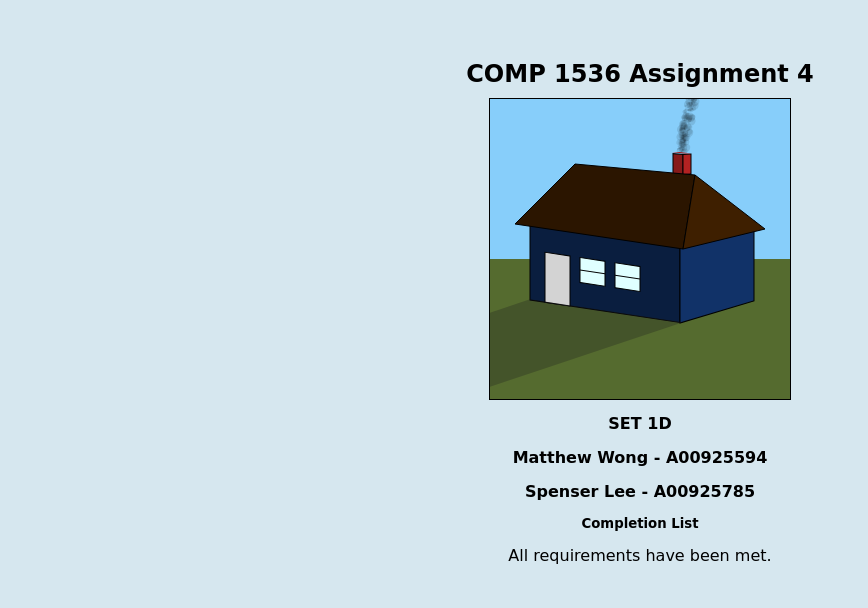
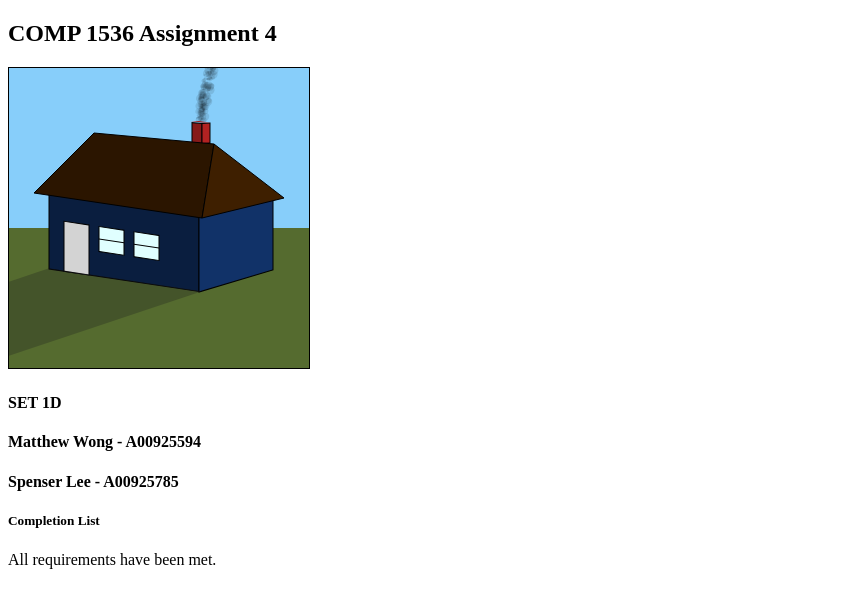
Before and after one commit to SpenserL/CanvasAssignment, a plain HTML site: page index.html in a window 1280 px wide. Shown: the whole page, without its empty margins (0-868 px from the left). Drawn offline with Linux system fonts and the light colour scheme; a web font is replaced by a local one.

Commit message:
Changed styling for bootstrap integration

```diff
--- a/styles.css
+++ b/styles.css
@@ -1,14 +1,9 @@
 body {
-   margin: 0;
-   padding: 0;
-   background-color: #D6E7EF;
-   font-family: times;
+  /*font-family: 'Voces', cursive;*/
 }
 
-h1, h2, h3, h4, h5, p {
-    font-family: 'Voces', cursive;
-    margin: 5px;
-    padding: 5px;
+.jumbotron {
+  border-radius: 0 !important;
 }
 
 /* Seems to stretch canvas to incorrect size
@@ -22,9 +17,8 @@ canvas {
     background-color: lightblue;
 }
 
-.container {
-    padding-top: 50px;
-    text-align: center;
-    margin: auto;
-    /*background-color: #999;*/
+@media screen and (max-width: 991px){
+    #canvas {
+        text-align: center;
+    }
 }
```
